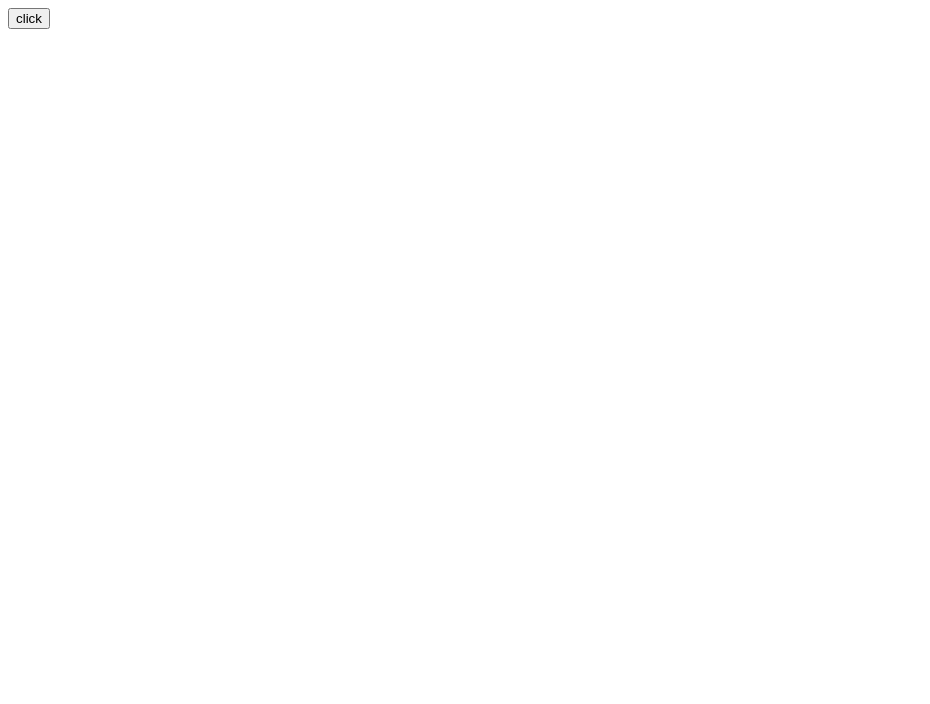
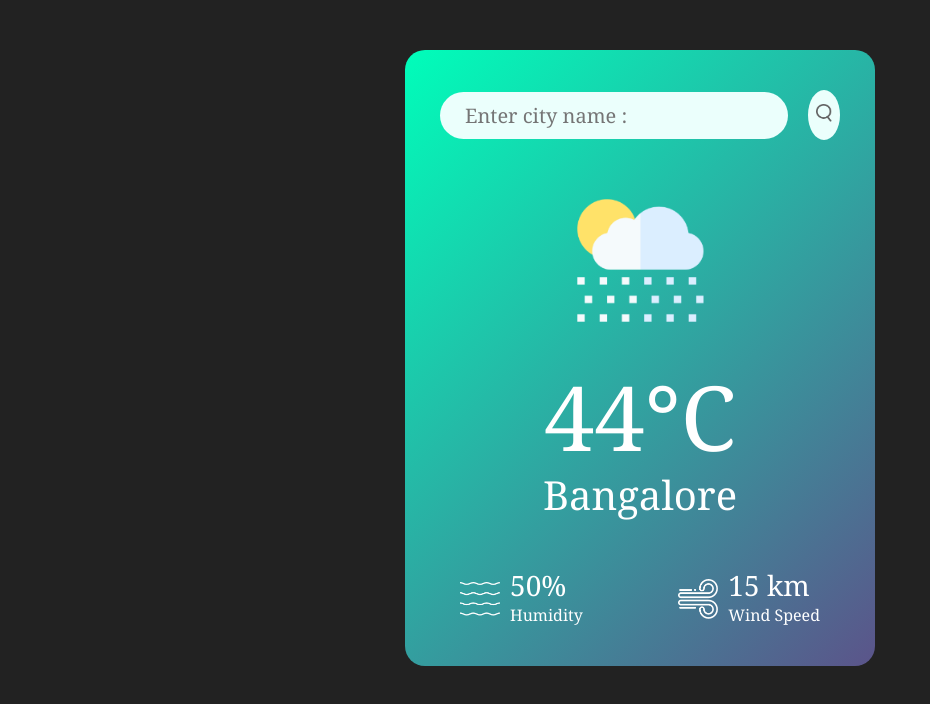
Before and after one commit to nazim3232/weather_app, a plain HTML site: page index.html in a window 1280 px wide. Shown: the whole page, without its empty margins (0-930 px from the left). Drawn offline with Linux system fonts and the light colour scheme.

Commit message:
This is the anoher level .

```diff
--- a/index.html
+++ b/index.html
@@ -8,8 +8,53 @@
 </head>
 <body>
 
-    <button>click</button>
+    <section>
+    <div class="card">
+        <div class="search">
+            <input type="text" placeholder="Enter city name : " spellcheck="false">
+            <button><img src="images/search.png" alt="this is a button"></button>
+        </div>
+        <div class="weather">
+            <img src="images/rain.png" alt="this is an image" class="weather-icon">
+           <h1 class="temp">44°C</h1>
+           <h2 class="city">Bangalore</h2>
+           <!-- THIS IS THE DEATIALS  -->
 
-    <script src="script.js"></script>
+
+
+           <div class="details">
+
+            <div class="col">
+                <img src="images/humidity.png" alt="">
+                <div>
+                    <p class="humidity">50%</p>
+                    <p>Humidity</p>
+                </div>
+            </div>
+
+            <!-- this ithe anoher level  -->
+            <div class="col">
+                <img src="images/wind.png" alt="">
+                <div>
+                    <p class="wind">15 km</p>
+                    <p>Wind Speed</p>
+                </div>
+            </div>
+           </div>
+           <!-- DETAILS ENDSK HERE  -->
+
+        </div>
+    </div>
+    </section>
+
+
+    <!-- this is the weather details in this area:  -->
+
+
+    <script src="script.js">
+        const apikey = "d1939f71ecbab5582f2b0ed44c70e35c";
+        const  api = "https://api.openweathermap.org/data/2.5/weather?q={city name}&appid={API key}";
+        async function
+    </script>
 </body>
 </html>
--- a/script.js
+++ /dev/null
@@ -1,11 +0,0 @@
-
-let desh = "Bangladesh"
-
-function allert()
-{
-    alert(`Hello Mother-Fucker and this is the another country called the ${desh}.`);
-}
-
-
-let btn = document.querySelector('button');
-btn.addEventListener("click", allert);
--- a/style.css
+++ b/style.css
@@ -0,0 +1,102 @@
+*{
+    margin : 0;
+    padding :0;
+    font-family: Georgia, 'Times New Roman', Times, serif;
+    box-sizing: border-box;
+}
+
+body{
+    background-color: #222;
+
+}
+section{
+    width: 100%;
+    height : 100vh;
+}
+.card{
+    width : 90%;
+    max-width: 470px;
+    background: linear-gradient(135deg, #00feba, #5b548a);
+    color : #fff;
+    margin : 50px auto 0;
+    padding : 40px 35px;
+    border-radius: 20px;
+    text-align: center;
+}
+
+.search{
+    width : 100%;
+    display: flex;
+    align-items: center;
+    justify-content: space-between;
+}
+
+.search input{
+    border: 0;
+    outline : 0;
+    background: #ebfffc;
+    color : #555;
+    padding : 10px 25px;
+    flex : 1;
+    border-radius: 30px;
+    margin-right: 20px;
+     font-size: 20px;
+}
+
+
+.search button {
+    border: 0;
+    outline : 0;
+    background: #ebfffc;
+    border-radius: 50%;
+    width : 50px;
+    height: 50px;
+    text-align: center;
+    cursor: pointer;
+
+}
+.search button img{
+    width : 16px;
+
+}
+
+.weather-icon{
+    width : 180px;
+    margin-top : 30px;
+
+}
+.weather h1{
+    font-size: 90px;
+    font-weight: 500;
+}
+.weather h2{
+    font-size: 40px;
+    font-weight: 400;
+    margin-top: -10px;
+}
+
+
+.details{
+    margin-top : 50px;
+    display: flex;
+    align-items: center;
+    justify-content: space-between;
+    padding : 0 20px;
+
+}
+
+.col{
+    display: flex;
+    align-items: center;
+    text-align: left;
+}
+.col img{
+    width : 40px;
+    margin-right : 10px;
+
+}
+
+.humidity , .wind{
+font-size: 28px;
+margin-top: -6px;
+}
```
